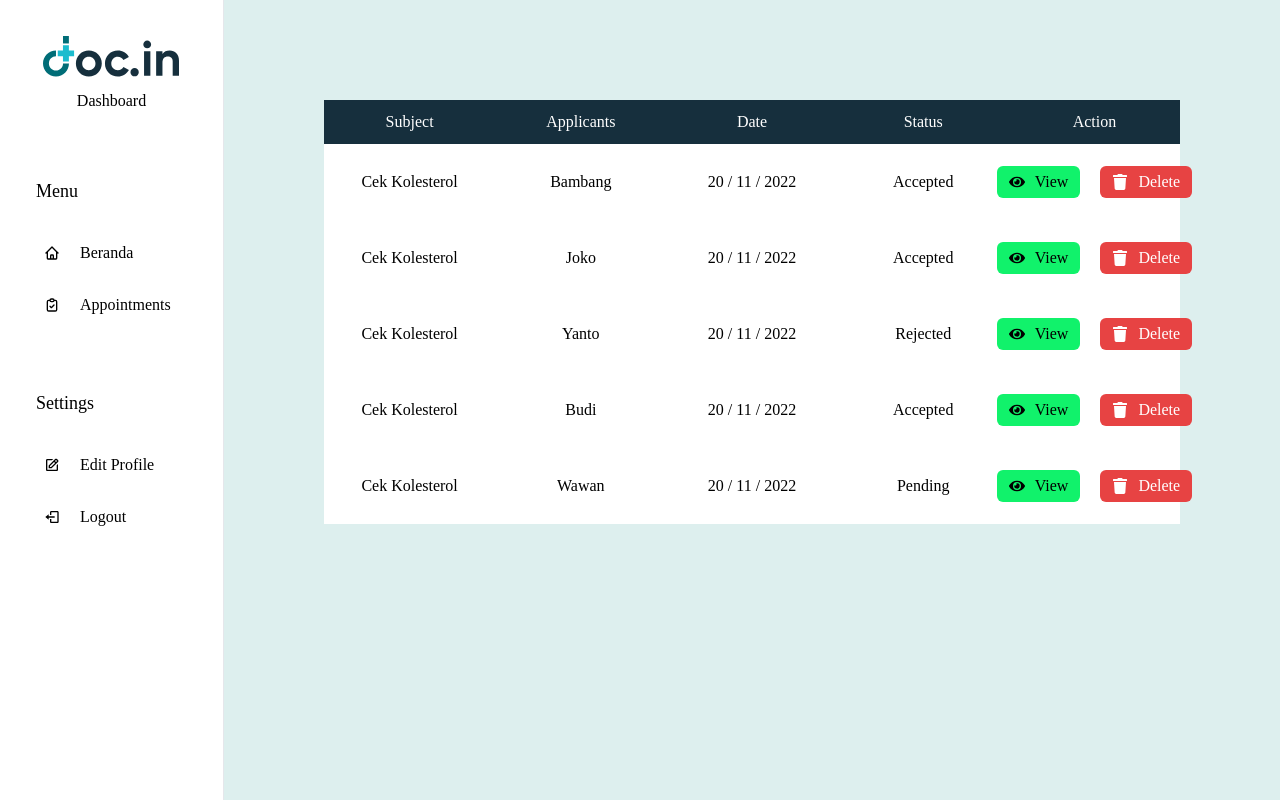
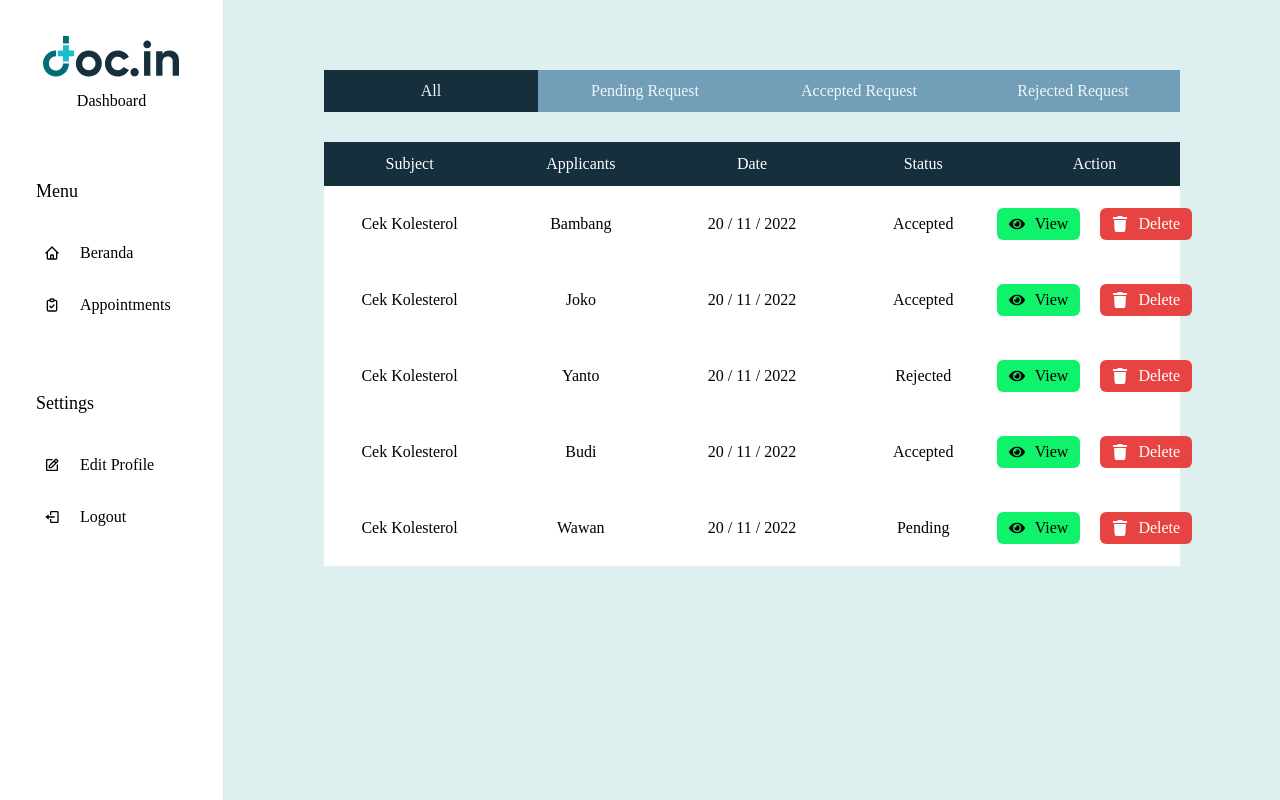
Before and after one commit to Fatinabimanyu/docin-react18, a React (Create React App) app: page /doctor-dashboard in a window 1280 px wide. Built offline with nearby package versions, Linux system fonts and the light colour scheme.

Commit message:
feat: add filter status in doctor appoinment

```diff
--- a/src/components/DoctorAppoinment.jsx
+++ b/src/components/DoctorAppoinment.jsx
@@ -42,34 +42,54 @@ const appoinmentdata = [
 ];
 
 export default function DoctorAppoinment() {
-  const [isActivebtn1, setIsActivebtn1] = useState(true);
+  const [isActivebtn1, setIsActivebtn1] = useState(false);
   const [isActivebtn2, setIsActivebtn2] = useState(false);
   const [isActivebtn3, setIsActivebtn3] = useState(false);
+  const [isActivebtnall, setIsActivebtnall] = useState(true);
+  const [filter, setFIlter] = useState("")
+
+  const handleClickbtnAll = () => {
+    setIsActivebtnall(!isActivebtnall);
+    setIsActivebtn1(false);
+    setIsActivebtn2(false);
+    setIsActivebtn3(false);
+    setFIlter("")
+  };
   const handleClickbtn1 = () => {
+    setIsActivebtnall(false)
     setIsActivebtn1(!isActivebtn1);
     setIsActivebtn2(false);
     setIsActivebtn3(false);
+    setFIlter("Pending")
   };
   const handleClickbtn2 = () => {
+    setIsActivebtnall(false)
     setIsActivebtn1(false);
     setIsActivebtn2(!isActivebtn2);
     setIsActivebtn3(false);
+    setFIlter("Accepted")
   };
   const handleClickbtn3 = () => {
+    setIsActivebtnall(false)
     setIsActivebtn1(false);
     setIsActivebtn2(false);
     setIsActivebtn3(!isActivebtn3);
+    setFIlter("Rejected")
   };
+  const statusFilter = (data,filter) =>{
+    return data.filter((item) => item.status.includes(filter))
+  }
 
   return (
     <>
       <section className="w-full bg-hijau-muda h-[100vh] flex justify-center ">
         <div className="px-[100px] w-full mt-[70px]">
-          {/* <div className="grid grid-cols-3">
-            <button className={` ${isActivebtn1 ? "bg-hitam":"bg-abu"} rounded-none bg-hitam hover:bg-hijaugelap`} onClick={handleClickbtn1}> Pending Request</button>
+          <div className="grid grid-cols-4">
+            <button className={` ${isActivebtnall ? "bg-hitam":"bg-abu"} rounded-none bg-hitam hover:bg-hijaugelap`} onClick={handleClickbtnAll}> All</button>
+            <button className={` ${isActivebtn1 ? "bg-hitam":"bg-abu"} rounded-none hover:bg-hijaugelap`} onClick={handleClickbtn1}> Pending Request</button>
             <button className={` ${isActivebtn2 ? "bg-hitam":"bg-abu"} rounded-none hover:bg-hijaugelap`} onClick={handleClickbtn2} >Accepted Request</button>
             <button className={` ${isActivebtn3 ? "bg-hitam":"bg-abu"} rounded-none hover:bg-hijaugelap`} onClick={handleClickbtn3} >Rejected Request</button>
-          </div> */}
+          </div>
           <div className="grid grid-cols-5 mt-[30px]">
             <p className="text-center bg-hitam text-white py-[10px]">Subject</p>
             <p className="text-center bg-hitam text-white py-[10px]">
@@ -79,7 +99,7 @@ export default function DoctorAppoinment() {
             <p className="text-center bg-hitam text-white py-[10px]">Status</p>
             <p className="text-center bg-hitam text-white py-[10px]">Action</p>
           </div>
-          <AppoinmentConfig items={appoinmentdata} />
+          <AppoinmentConfig items={statusFilter(appoinmentdata, filter)} />
         </div>
       </section>
     </>
```
